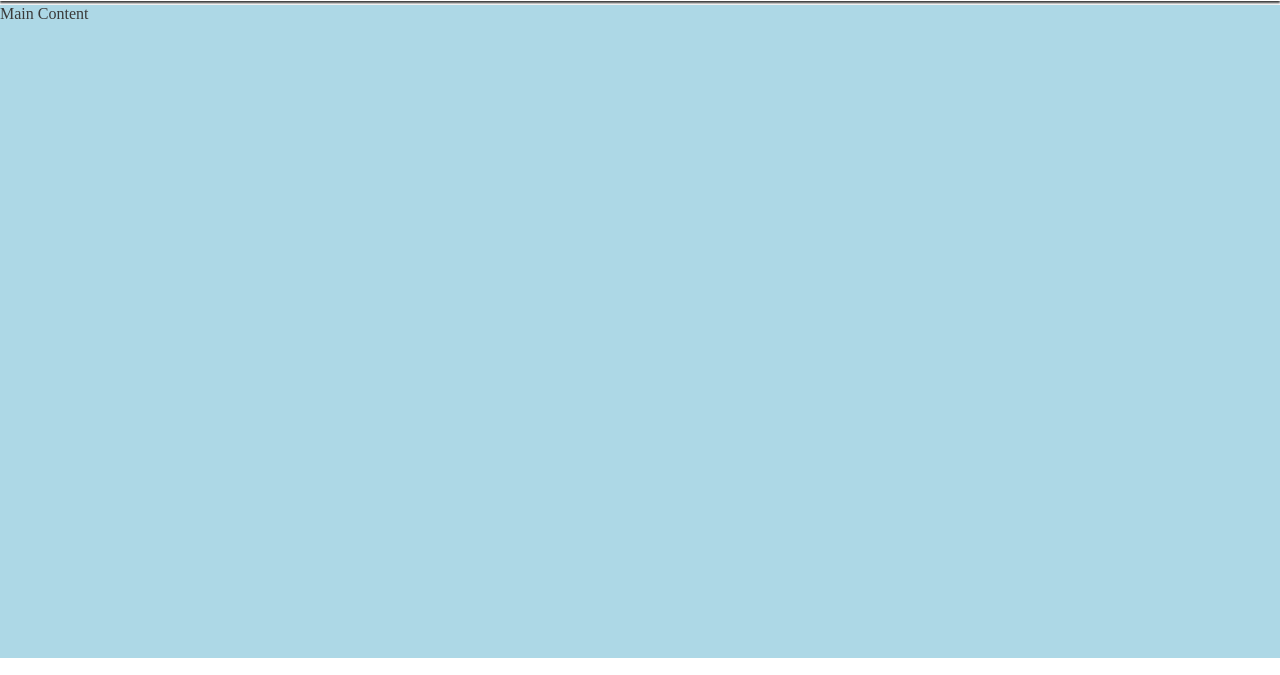
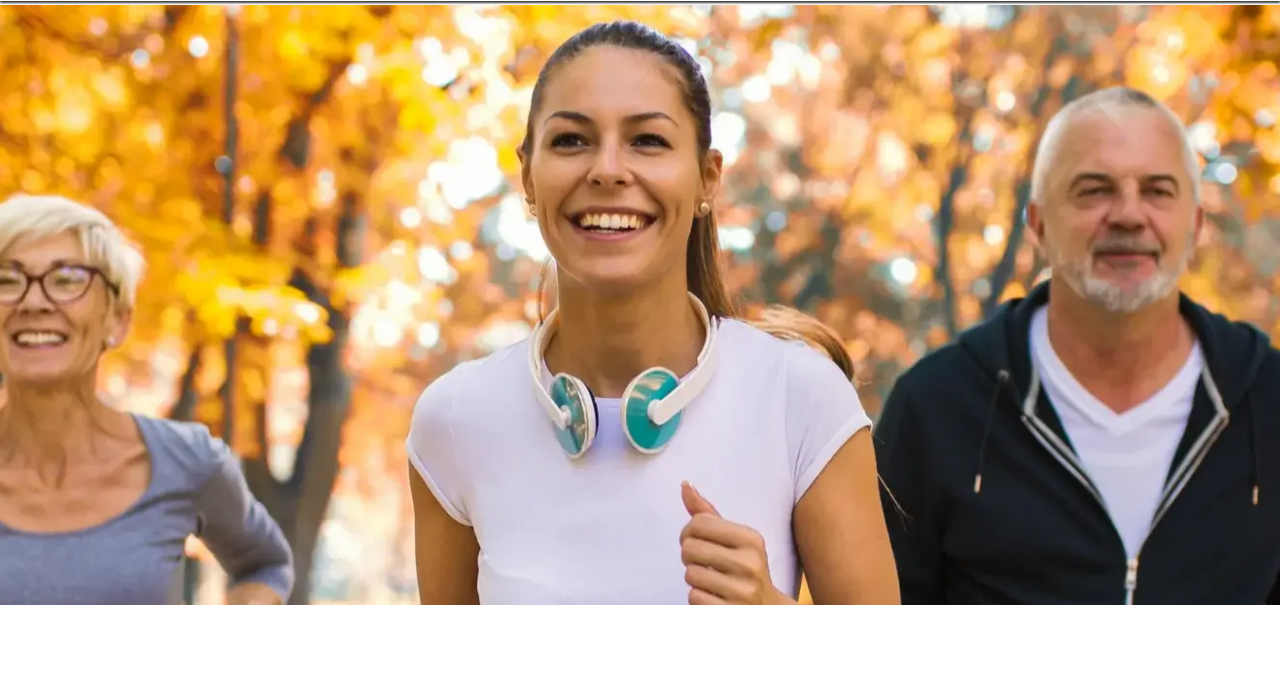
Before and after one commit to egg3552/love-running-project, a plain HTML site: page index.html in a window 1280 px wide. Shown: the part 74-749 px from the top of the page. Drawn offline with Linux system fonts and the light colour scheme; a web font is replaced by a local one.

Commit message:
Add hero image

```diff
--- a/assets/css/style.css
+++ b/assets/css/style.css
@@ -125,10 +125,16 @@ nav {
 
 /* Main content styles */
 main {
-    background-color: lightblue;
+
     /* Allows main to expand and fill available vertical space */
     flex: 1 0 auto;
     margin-top: 47px;
+}
+
+#hero {
+    height: 600px;
+    width: 100%;
+    background: url("../images/hero-image.webp") no-repeat center center/cover;
 }
 
 /* Footer styles */
--- a/index.html
+++ b/index.html
@@ -54,7 +54,9 @@
 
         <!-- Main content area -->
         <main>
-            Main Content
+            <section id="hero">
+
+            </section>
         </main>
 
         <!-- Site footer -->
```
Also changed, not shown: assets/images/hero-image.webp (added).
